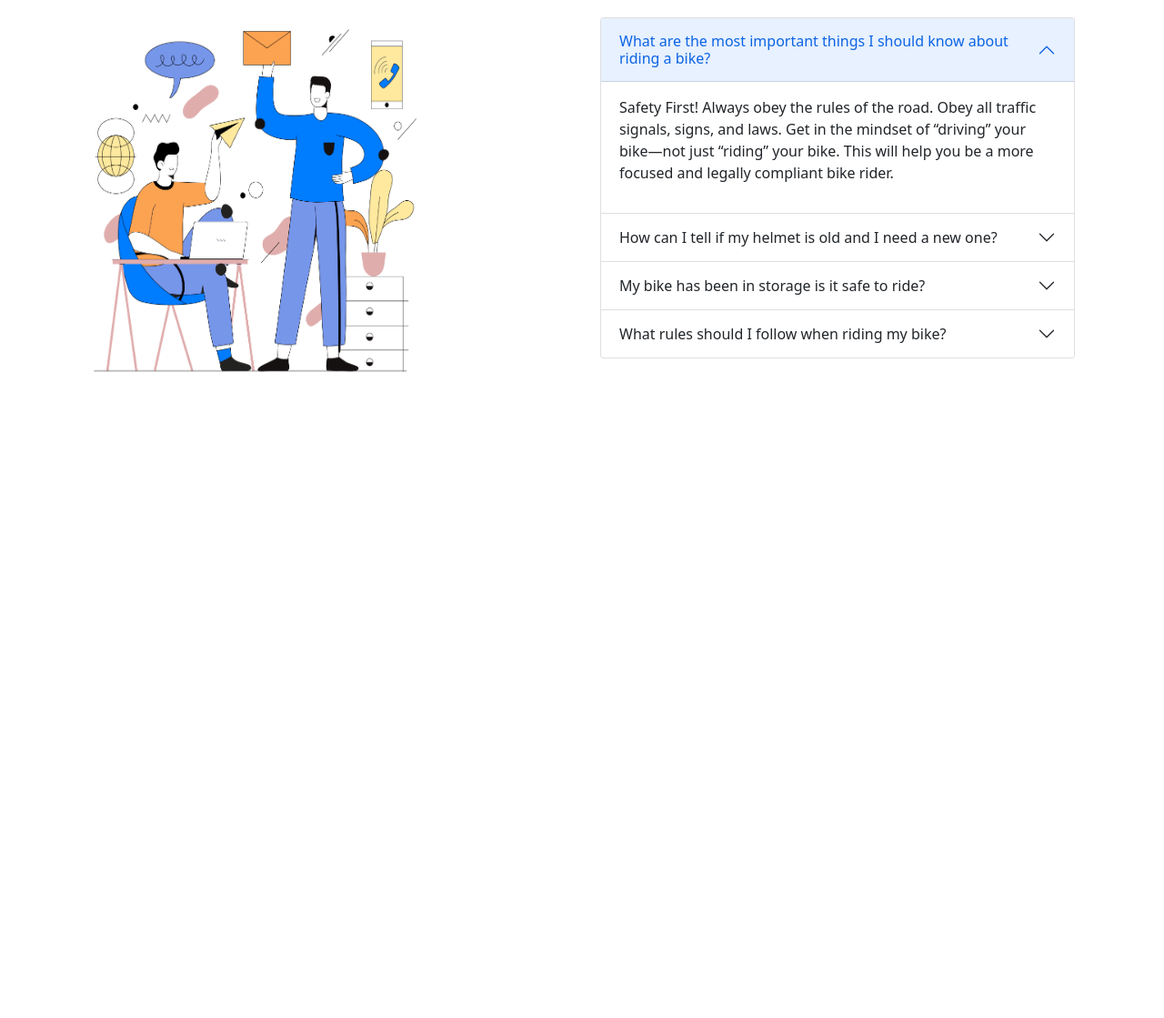
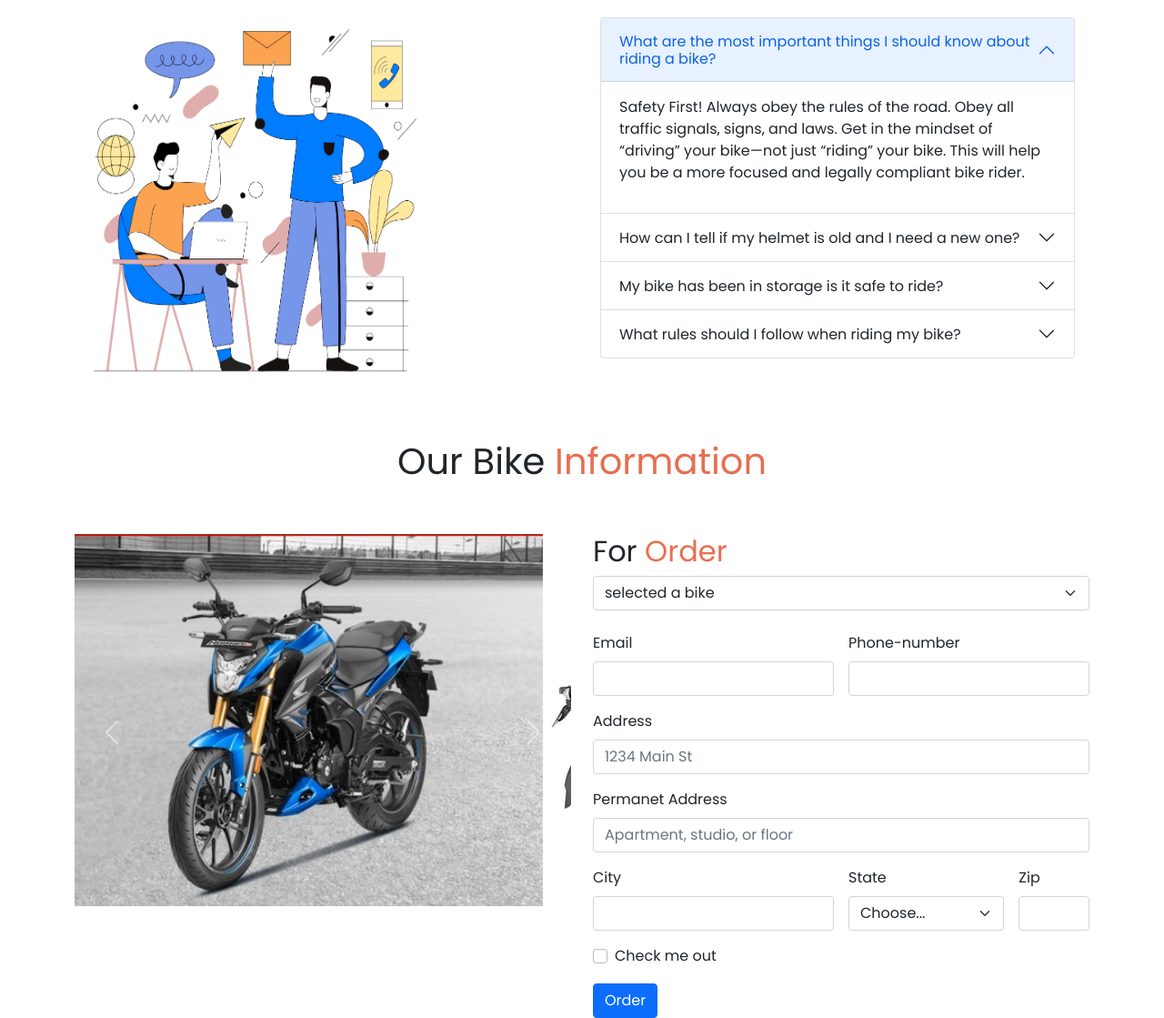
Before and after one commit to mdtofazzalislam/assingment-3, a plain HTML site: page index.html in a window 1280 px wide. Shown: the part 1705-2824 px from the top of the page at 91% size. Before the commit the page ends 2140 px from the top, so only its background shows below. Drawn offline with nearby package versions, Linux system fonts and the light colour scheme.

Commit message:
finished project

```diff
--- a/css/style.css
+++ b/css/style.css
@@ -33,3 +33,12 @@ span {
 .gray {
     filter: grayscale(100%);
 }
+
+.rounded-circle {
+    width: 149px;
+    height: 149px;
+}
+
+body {
+    font-family: 'Poppins', sans-serif;
+}
--- a/index.html
+++ b/index.html
@@ -10,6 +10,10 @@
     <link rel="stylesheet" href="css/style.css">
     <!-- for font  -->
     <script src="https://kit.fontawesome.com/b545213ef9.js" crossorigin="anonymous"></script>
+
+    <style>
+      @import url('https://fonts.googleapis.com/css2?family=Poppins&display=swap');
+      </style>
 </head>
 <body>
     <!-- header part  -->
@@ -138,7 +142,7 @@
 
                 <div class="col ">
                   <div class="card justify-content-center align-items-center p-5 "  style="width: 21rem; height: 30rem;">
-                    <img  class="rounded-circle" src="images/user-3.jpg" class="card-img-top" alt="...">
+                    <img src="images/user-3.jpg" class="card-img-top rounded-circle" alt="...">
                     <div class="card-body">
                        <p class="card-text">Slate helps you see how many more days you need  to work to reach your find the goal for the month and year.</p>
                     </div>
@@ -160,7 +164,7 @@
 
         </section>
 
-        <!-- last section  -->
+        <!-- question section  -->
 
         <section class="container">
              <h1 class="text-center p-5">Frequently Asked <span>Questions</span></h1>
@@ -249,6 +253,97 @@
 
         </section>
 
+       <section class="container">
+        <h1 class="text-center p-5">Our Bike  <span>Information</span> </h1>
+
+         <div class="row gy-2">
+
+           <div class="col-12 col-lg-6 ">
+                 <div id="carouselExampleControls" class="carousel slide" data-bs-ride="carousel">
+                   <div class="carousel-inner">
+                     <div class="carousel-item active">
+                       <img src="images/Honda_Hornet_2_front_side.jpg" class="d-block w-100" alt="...">
+                     </div>
+                     <div class="carousel-item">
+                       <img src="images/honda-x-blade-160-1-1y5tnzvzk1sp3szq96luy8mvc73bib8oqaga2avbl7j8.jpg" class="d-block w-100" alt="...">
+                     </div>
+                     <div class="carousel-item">
+                       <img src="images/honda-activa-125-std--fi-bsvi20191108144930.jpg" class="d-block w-100" alt="...">
+                     </div>
+                   </div>
+                   <button class="carousel-control-prev" type="button" data-bs-target="#carouselExampleControls" data-bs-slide="prev">
+                     <span class="carousel-control-prev-icon" aria-hidden="true"></span>
+                     <span class="visually-hidden">Previous</span>
+                   </button>
+                   <button class="carousel-control-next" type="button" data-bs-target="#carouselExampleControls" data-bs-slide="next">
+                     <span class="carousel-control-next-icon" aria-hidden="true"></span>
+                     <span class="visually-hidden">Next</span>
+                   </button>
+                 </div>
+           </div>
+
+           <div class="col-12 col-lg-6 ">
+               <h2>For <span>Order</span></h2>
+               <select class="form-select" aria-label="Default select example">
+                <option selected>selected a bike</option>
+                <option value="1">Honda hornet</option>
+                <option value="2">Honda X-blade</option>
+                <option value="3">Honda  Activa-125</option>
+              </select>
+              <br>
+
+              <form class="row g-3">
+                <div class="col-md-6">
+                  <label for="inputEmail4" class="form-label">Email</label>
+                  <input type="email" class="form-control" id="inputEmail4">
+                </div>
+                <div class="col-md-6">
+                  <label for="inputnumber4" class="form-label">Phone-number</label>
+                  <input type="number" class="form-control" id="inputnumber4">
+                </div>
+                <div class="col-12">
+                  <label for="inputAddress" class="form-label">Address</label>
+                  <input type="text" class="form-control" id="inputAddress" placeholder="1234 Main St">
+                </div>
+                <div class="col-12">
+                  <label for="inputAddress2" class="form-label">Permanet Address</label>
+                  <input type="text" class="form-control" id="inputAddress2" placeholder="Apartment, studio, or floor">
+                </div>
+                <div class="col-md-6">
+                  <label for="inputCity" class="form-label">City</label>
+                  <input type="text" class="form-control" id="inputCity">
+                </div>
+                <div class="col-md-4">
+                  <label for="inputState" class="form-label">State</label>
+                  <select id="inputState" class="form-select">
+                    <option selected>Choose...</option>
+                    <option>Dhaka</option>
+                    <option>Rajshahi</option>
+                    <option>shylet</option>
+                  </select>
+                </div>
+                <div class="col-md-2">
+                  <label for="inputZip" class="form-label">Zip</label>
+                  <input type="text" class="form-control" id="inputZip">
+                </div>
+                <div class="col-12">
+                  <div class="form-check">
+                    <input class="form-check-input" type="checkbox" id="gridCheck">
+                    <label class="form-check-label" for="gridCheck">
+                      Check me out
+                    </label>
+                  </div>
+                </div>
+                <div class="col-12">
+                  <button type="submit" class="btn btn-primary">Order</button>
+                </div>
+              </form>
+
+           </div>
+
+         </div>
+       </section>
+
 
     </main>
     <footer>
```
Also changed, not shown: images/Honda_Hornet_2_front_side.jpg (added), images/honda-activa-125-std--fi-bsvi20191108144930.jpg (added), images/honda-cbr150r-repsol-first1.jpg (added), images/honda-x-blade-160-1-1y5tnzvzk1sp3szq96luy8mvc73bib8oqaga2avbl7j8.jpg (added), images/images.jpg (added).
